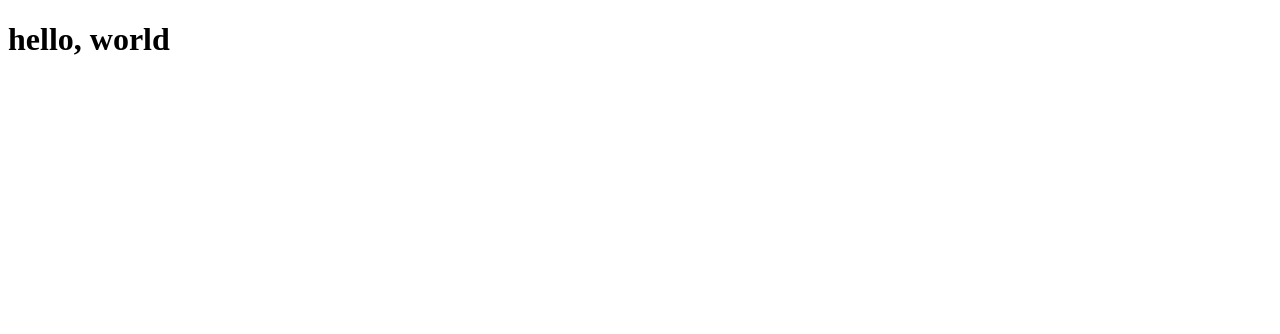
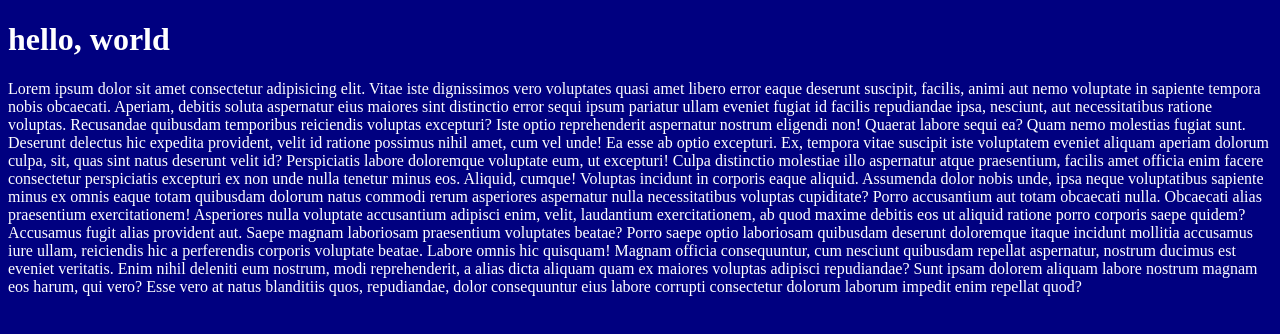
Before and after one commit to Ayanleaideed/Mywebsite, a plain HTML site: page index.html in a window 1280 px wide. Drawn offline with Linux system fonts and the light colour scheme.

Commit message:
added a new peragraph to index.html

```diff
--- /dev/null
+++ b/css/style.css
@@ -0,0 +1,4 @@
+body{
+  background-color: navy;
+  color: white;
+}
--- a/index.html
+++ b/index.html
@@ -4,11 +4,37 @@
 <head>
   <meta charset="UTF-8">
   <meta name="viewport" content="width=device-width, initial-scale=1.0">
+  <link rel="stylesheet" href="css/style.css">
   <title>My Website</title>
 </head>
 
 <body>
   <h1>hello, world</h1>
+  <p>Lorem ipsum dolor sit amet consectetur adipisicing elit. Vitae iste dignissimos vero voluptates quasi amet libero
+    error eaque deserunt suscipit, facilis, animi aut nemo voluptate in sapiente tempora nobis obcaecati.
+    Aperiam, debitis soluta aspernatur eius maiores sint distinctio error sequi ipsum pariatur ullam eveniet fugiat id
+    facilis repudiandae ipsa, nesciunt, aut necessitatibus ratione voluptas. Recusandae quibusdam temporibus reiciendis
+    voluptas excepturi?
+    Iste optio reprehenderit aspernatur nostrum eligendi non! Quaerat labore sequi ea? Quam nemo molestias fugiat sunt.
+    Deserunt delectus hic expedita provident, velit id ratione possimus nihil amet, cum vel unde!
+    Ea esse ab optio excepturi. Ex, tempora vitae suscipit iste voluptatem eveniet aliquam aperiam dolorum culpa, sit,
+    quas sint natus deserunt velit id? Perspiciatis labore doloremque voluptate eum, ut excepturi!
+    Culpa distinctio molestiae illo aspernatur atque praesentium, facilis amet officia enim facere consectetur
+    perspiciatis excepturi ex non unde nulla tenetur minus eos. Aliquid, cumque! Voluptas incidunt in corporis eaque
+    aliquid.
+    Assumenda dolor nobis unde, ipsa neque voluptatibus sapiente minus ex omnis eaque totam quibusdam dolorum natus
+    commodi rerum asperiores aspernatur nulla necessitatibus voluptas cupiditate? Porro accusantium aut totam obcaecati
+    nulla.
+    Obcaecati alias praesentium exercitationem! Asperiores nulla voluptate accusantium adipisci enim, velit, laudantium
+    exercitationem, ab quod maxime debitis eos ut aliquid ratione porro corporis saepe quidem? Accusamus fugit alias
+    provident aut.
+    Saepe magnam laboriosam praesentium voluptates beatae? Porro saepe optio laboriosam quibusdam deserunt doloremque
+    itaque incidunt mollitia accusamus iure ullam, reiciendis hic a perferendis corporis voluptate beatae. Labore omnis
+    hic quisquam!
+    Magnam officia consequuntur, cum nesciunt quibusdam repellat aspernatur, nostrum ducimus est eveniet veritatis. Enim
+    nihil deleniti eum nostrum, modi reprehenderit, a alias dicta aliquam quam ex maiores voluptas adipisci repudiandae?
+    Sunt ipsam dolorem aliquam labore nostrum magnam eos harum, qui vero? Esse vero at natus blanditiis quos,
+    repudiandae, dolor consequuntur eius labore corrupti consectetur dolorum laborum impedit enim repellat quod?</p>
 </body>
 
 </html>
```
